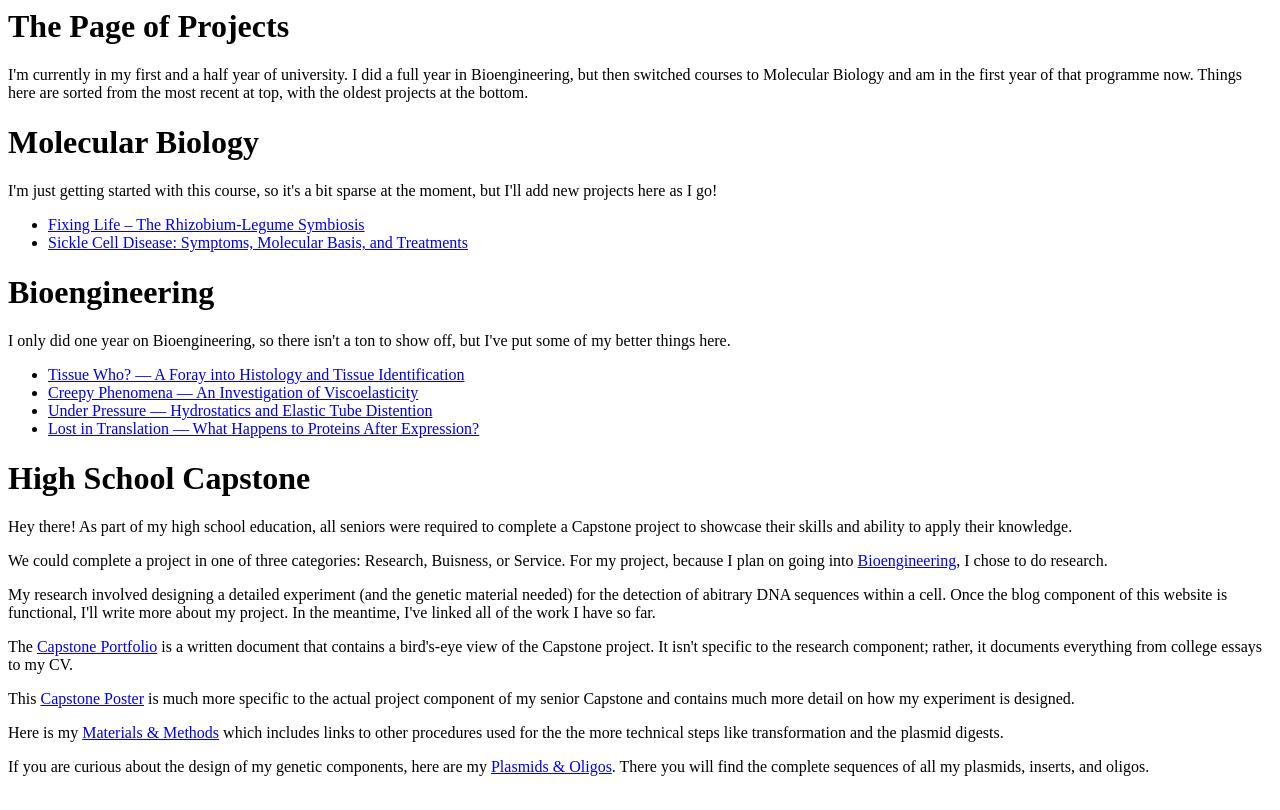
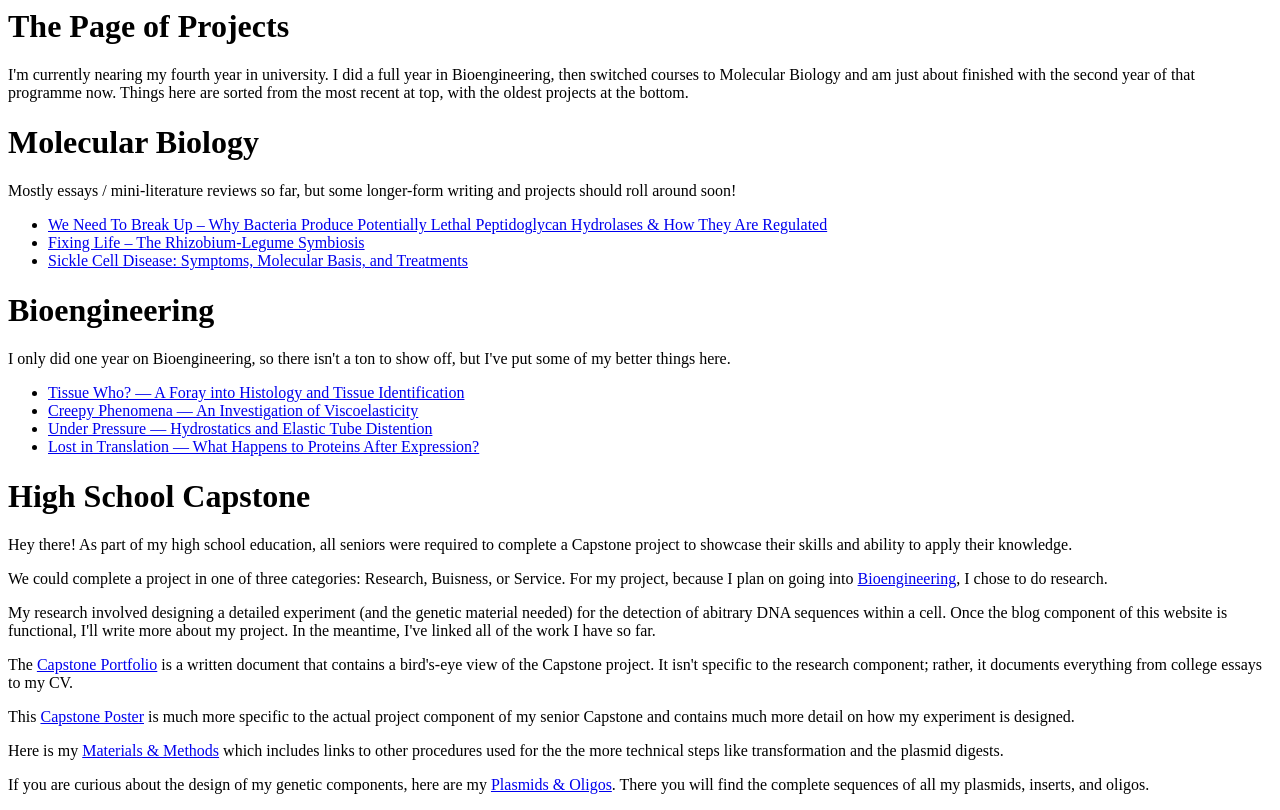
Before and after one commit to TheLostLambda/thelostlambda.xyz, a plain HTML site: page web/page/projects/index.html in a window 1280 px wide. Drawn offline with Linux system fonts and the light colour scheme.

Commit message:
Add another essay!

```diff
--- a/stack.yaml
+++ b/stack.yaml
@@ -17,7 +17,7 @@
 #
 # resolver: ./custom-snapshot.yaml
 # resolver: https://example.com/snapshots/2018-01-01.yaml
-resolver: nightly-2020-01-07
+resolver: lts-17.10
 
 # User packages to be built.
 # Various formats can be used as shown in the example below.
--- a/web/page/projects/index.html
+++ b/web/page/projects/index.html
@@ -1,15 +1,18 @@
 <div class="center-sec">
   <h1>The Page of Projects</h1>
-  <p> I'm currently in my first and a half year of university. I did a full year
-    in Bioengineering, but then switched courses to Molecular Biology and am in
-    the first year of that programme now. Things here are sorted from the most
-    recent at top, with the oldest projects at the bottom.</p>
+  <p> I'm currently nearing my fourth year in university. I did a full year in
+    Bioengineering, then switched courses to Molecular Biology and am just about
+    finished with the second year of that programme now. Things here are sorted
+    from the most recent at top, with the oldest projects at the bottom.</p>
 </div>
 <div class="right-sec justify">
   <h1>Molecular Biology</h1>
-  <p> I'm just getting started with this course, so it's a bit sparse at the
-    moment, but I'll add new projects here as I go!</p>
+  <p> Mostly essays / mini-literature reviews so far, but some longer-form
+    writing and projects should roll around soon!</p>
   <ul>
+    <li><a href="/documents/Hydrolases.pdf">We Need To Break Up – Why Bacteria
+      Produce Potentially Lethal Peptidoglycan Hydrolases & How They Are
+      Regulated</a></li>
     <li><a href="/documents/Legume.pdf">Fixing Life – The Rhizobium-Legume
     Symbiosis</a></li>
     <li><a href="/documents/Sickle.pdf">Sickle Cell Disease: Symptoms, Molecular
```
Also changed, not shown: web/page/app.html (+1 -1 lines), 2 other files.
